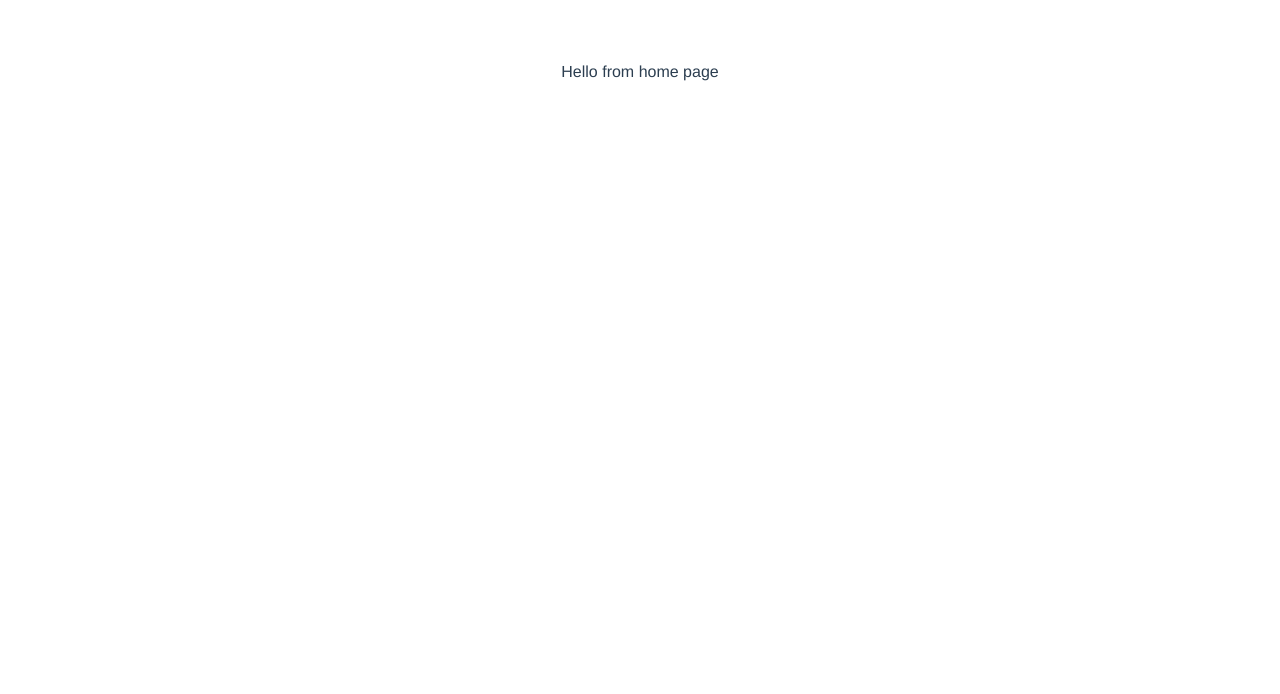
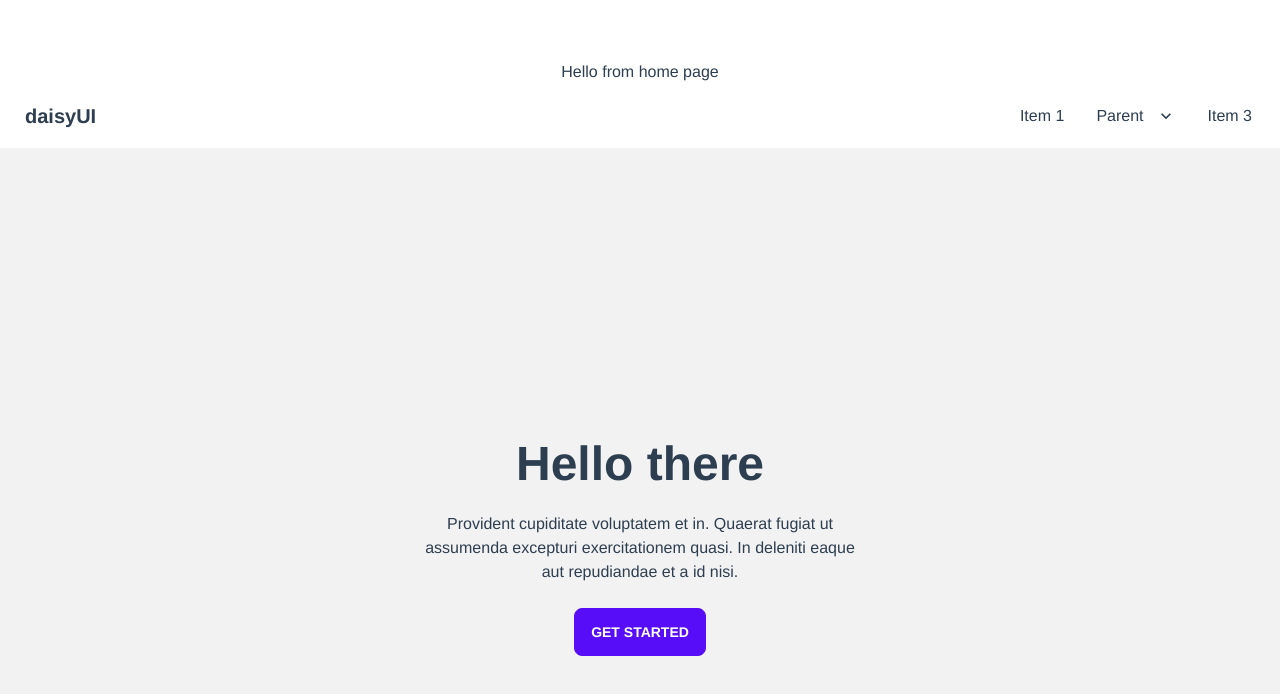
Before and after one commit to shabbirahmedshuvo01/First-vue-project, a Vue app: page / in a window 1280 px wide. Shown: the top 694 px of the page. Built offline with nearby package versions, Linux system fonts and the light colour scheme.

Commit message:
hero added

```diff
--- a/src/components/HomePage.vue
+++ b/src/components/HomePage.vue
@@ -1,11 +1,59 @@
 <template>
-    <h1>Hello from home page</h1>
+  <h1>Hello from home page</h1>
+
+  <section>
+    <div class="navbar bg-base-100">
+      <div class="flex-1">
+        <a class="btn btn-ghost normal-case text-xl">daisyUI</a>
+      </div>
+      <div class="flex-none">
+        <ul class="menu menu-horizontal px-1">
+          <li><a>Item 1</a></li>
+          <li tabindex="0">
+            <a>
+              Parent
+              <svg
+                class="fill-current"
+                xmlns="http://www.w3.org/2000/svg"
+                width="20"
+                height="20"
+                viewBox="0 0 24 24"
+              >
+                <path
+                  d="M7.41,8.58L12,13.17L16.59,8.58L18,10L12,16L6,10L7.41,8.58Z"
+                />
+              </svg>
+            </a>
+            <ul class="p-2 bg-base-100">
+              <li><a>Submenu 1</a></li>
+              <li><a>Submenu 2</a></li>
+            </ul>
+          </li>
+          <li><a>Item 3</a></li>
+        </ul>
+      </div>
+    </div>
+  </section>
+
+  <section>
+    <div class="hero min-h-screen bg-base-200">
+      <div class="hero-content text-center">
+        <div class="max-w-md">
+          <h1 class="text-5xl font-bold">Hello there</h1>
+          <p class="py-6">
+            Provident cupiditate voluptatem et in. Quaerat fugiat ut assumenda
+            excepturi exercitationem quasi. In deleniti eaque aut repudiandae et
+            a id nisi.
+          </p>
+          <button class="btn btn-primary">Get Started</button>
+        </div>
+      </div>
+    </div>
+  </section>
 </template>
 
 <script>
-
 export default {
-    name: "HomePage"
-}
-
+  name: "HomePage",
+};
 </script>
```
